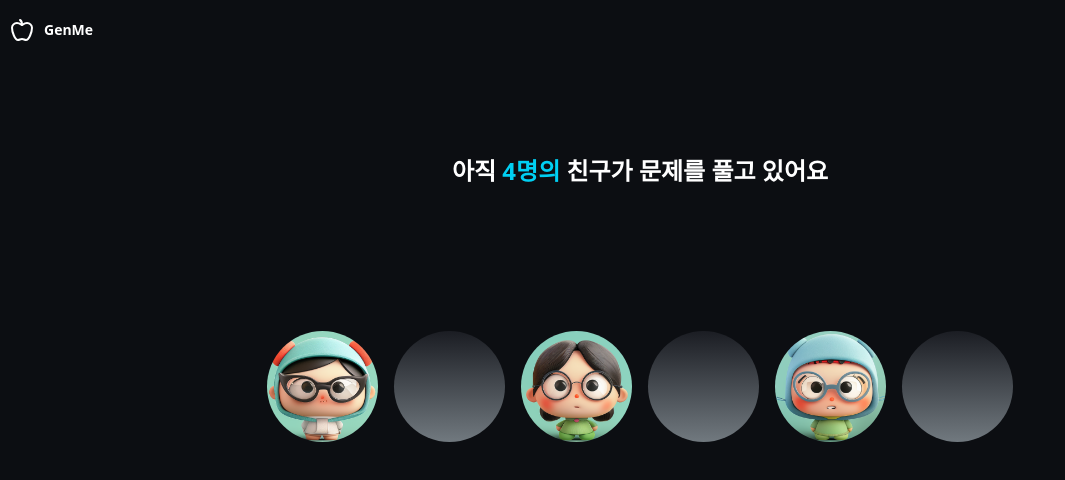
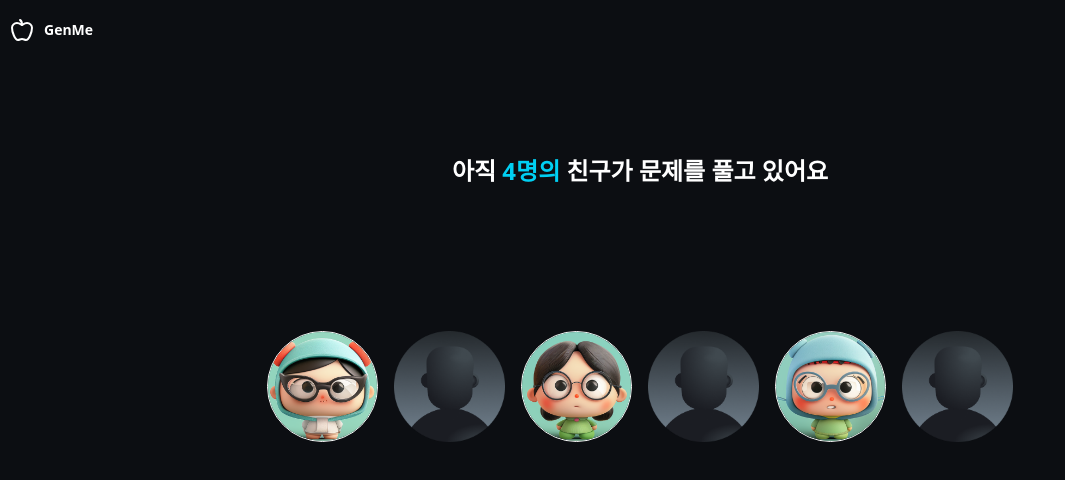
Before and after one commit to eyeco-org/frontend, a Next.js app: page /rank/loading in a window 1280 px wide. Shown: the top 480 px of the page, without its empty margins (0-1065 px from the left). Built offline with nearby package versions, Linux system fonts and the light colour scheme.

Commit message:
feat: zustand install

```diff
--- a/package.json
+++ b/package.json
@@ -34,7 +34,8 @@
     "react-icons": "^4.12.0",
     "tailwind-merge": "^2.3.0",
     "tailwindcss-animate": "^1.0.7",
-    "zod": "^3.23.8"
+    "zod": "^3.23.8",
+    "zustand": "^4.5.2"
   },
   "devDependencies": {
     "@commitlint/cli": "^16.3.0",
--- a/src/app/rank/loading/page.tsx
+++ b/src/app/rank/loading/page.tsx
@@ -1,4 +1,6 @@
 'use client';
+
+import Image from 'next/image';
 
 import { Avatar, AvatarFallback, AvatarImage } from '@/components/ui/avatar';
 
@@ -54,7 +56,13 @@ export default function page() {
                   <AvatarFallback>{user.name}</AvatarFallback>
                 </Avatar>
               ) : (
-                <div className='w-[111px] h-[111px] bg-gradient-to-b to-custom-end from-custom-start rounded-full' />
+                <Image
+                  alt='유저없음'
+                  src='/images/face/no_user.png'
+                  width={111}
+                  height={111}
+                />
+                // <div className='w-[111px] h-[111px] bg-gradient-to-b to-custom-end from-custom-start rounded-full' />
               )}
             </div>
           ))}
--- a/src/components/ui/avatar.tsx
+++ b/src/components/ui/avatar.tsx
@@ -12,7 +12,7 @@ const Avatar = React.forwardRef<
   <AvatarPrimitive.Root
     ref={ref}
     className={cn(
-      'relative flex shrink-0 overflow-hidden rounded-full',
+      'relative flex shrink-0 overflow-hidden rounded-full border border-neutral-100',
       className,
     )}
     {...props}
--- /dev/null
+++ b/src/store/fish.ts
@@ -0,0 +1,21 @@
+import { create } from 'zustand';
+import { persist } from 'zustand/middleware';
+
+interface BearState {
+  bears: number;
+  increase: (by: number) => void;
+}
+
+const useBearStore = create<BearState>()(
+  persist(
+    (set) => ({
+      bears: 0,
+      increase: (by) => set((state) => ({ bears: state.bears + by })),
+    }),
+    {
+      name: 'bear-storage',
+    },
+  ),
+);
+
+export { useBearStore };
```
Also changed, not shown: public/images/face/no_user.png (added), 1 other file (tests, documents, lock files or other folders).
